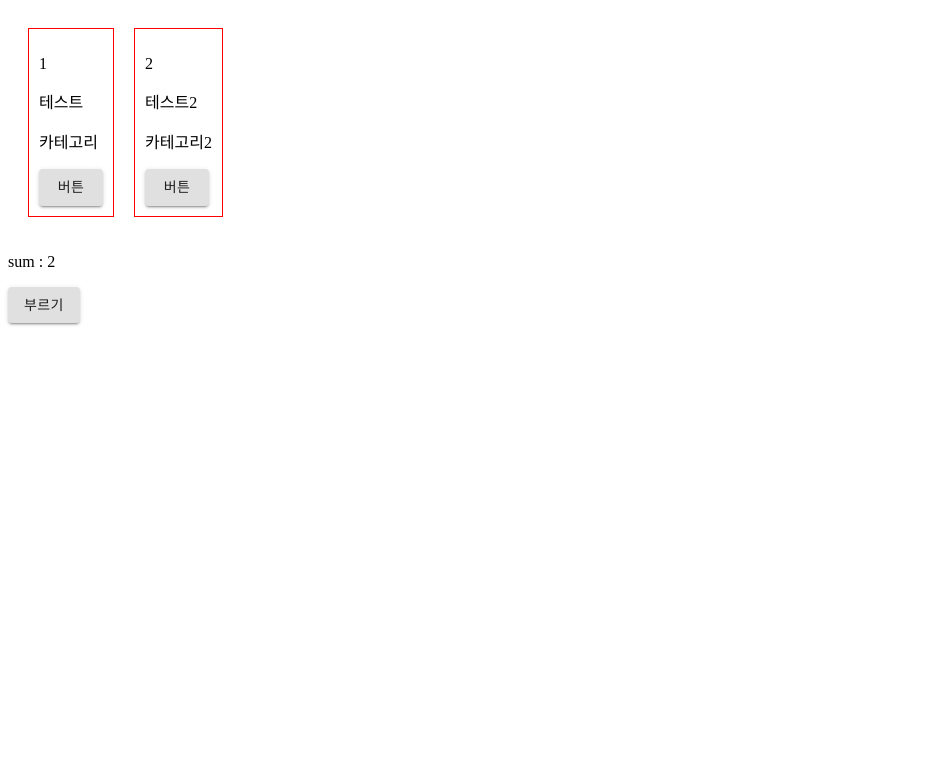
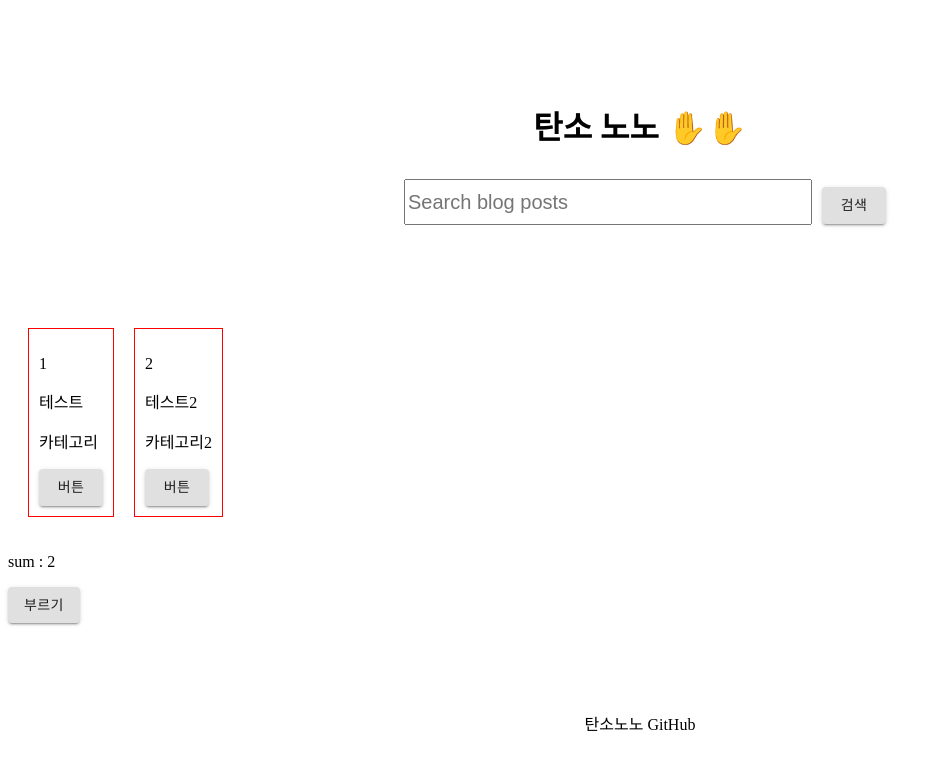
Before and after one commit to carbon-zero-dev/FrontEnd, a Next.js app: page / in a window 1280 px wide. Shown: the top 770 px of the page, without its empty margins (0-943 px from the left). Built offline with nearby package versions, Linux system fonts and the light colour scheme.

Commit message:
요소추가 header footer banner public

```diff
--- /dev/null
+++ b/components/footer/index.tsx
@@ -0,0 +1,34 @@
+import * as React from 'react';
+import styled from 'styled-components';
+
+const Container = styled.div`
+	flex: 1;
+	display: flex;
+	align-items: center;
+	justify-content: center;
+	height: 200px;
+`;
+const githubPath = 'https://github.com/carbon-zero-dev/FrontEnd';
+
+const Footer = () => {
+	return (
+		<footer>
+			<Container>
+				<div>
+					<a
+						href={`https://github.com/vercel/next.js/tree/canary/examples/${githubPath}`}
+						className="mx-3 font-bold hover:underline"
+						style={{
+							color: 'black',
+							textDecorationLine: 'none',
+						}}
+					>
+						탄소노노 GitHub
+					</a>
+				</div>
+			</Container>
+		</footer>
+	);
+};
+
+export default Footer;
--- /dev/null
+++ b/components/header/index.tsx
@@ -0,0 +1,27 @@
+import * as React from 'react';
+import styled from 'styled-components';
+import SearchBar from '../searchbar';
+
+const Title = styled.h1``;
+
+const Header = () => {
+	return (
+		<>
+			<div
+				className="Header"
+				style={{
+					height: 300,
+					display: 'flex',
+					flexDirection: 'column',
+					alignItems: 'center',
+					justifyContent: 'center',
+				}}
+			>
+				<Title>탄소 노노 ✋✋</Title>
+				<SearchBar />
+			</div>
+		</>
+	);
+};
+
+export default Header;
--- /dev/null
+++ b/components/searchbar/index.tsx
@@ -0,0 +1,19 @@
+import * as React from 'react';
+import { Button } from '@material-ui/core';
+
+const SearchBar = () => (
+	<form action="/" method="get">
+		<input
+			type="text"
+			id="header-search"
+			placeholder="Search blog posts"
+			name="s"
+			style={{ height: 40, width: 400, fontSize: 20, margin: 10 }}
+		/>
+		<Button variant="contained" type="submit">
+			검색
+		</Button>
+	</form>
+);
+
+export default SearchBar;
--- a/pages/index.js
+++ b/pages/index.js
@@ -2,6 +2,8 @@ import React from 'react';
 import { atom, RecoilRoot } from 'recoil';
 import ItemList from '../components/ItemList';
 import Head from 'next/head';
+import Header from '../components/header';
+import Footer from '../components/footer';
 
 const App = () => {
 	return (
@@ -9,9 +11,11 @@ const App = () => {
 			<Head>
 				<title>Carbon Zero</title>
 			</Head>
+			<Header />
 			<RecoilRoot>
 				<ItemList />
 			</RecoilRoot>
+			<Footer />
 		</>
 	);
 };
```
Also changed, not shown: components/banner/index.tsx (added, +21 -0 lines), public/pic1.jpg (added), public/pic2.jpg (added).
